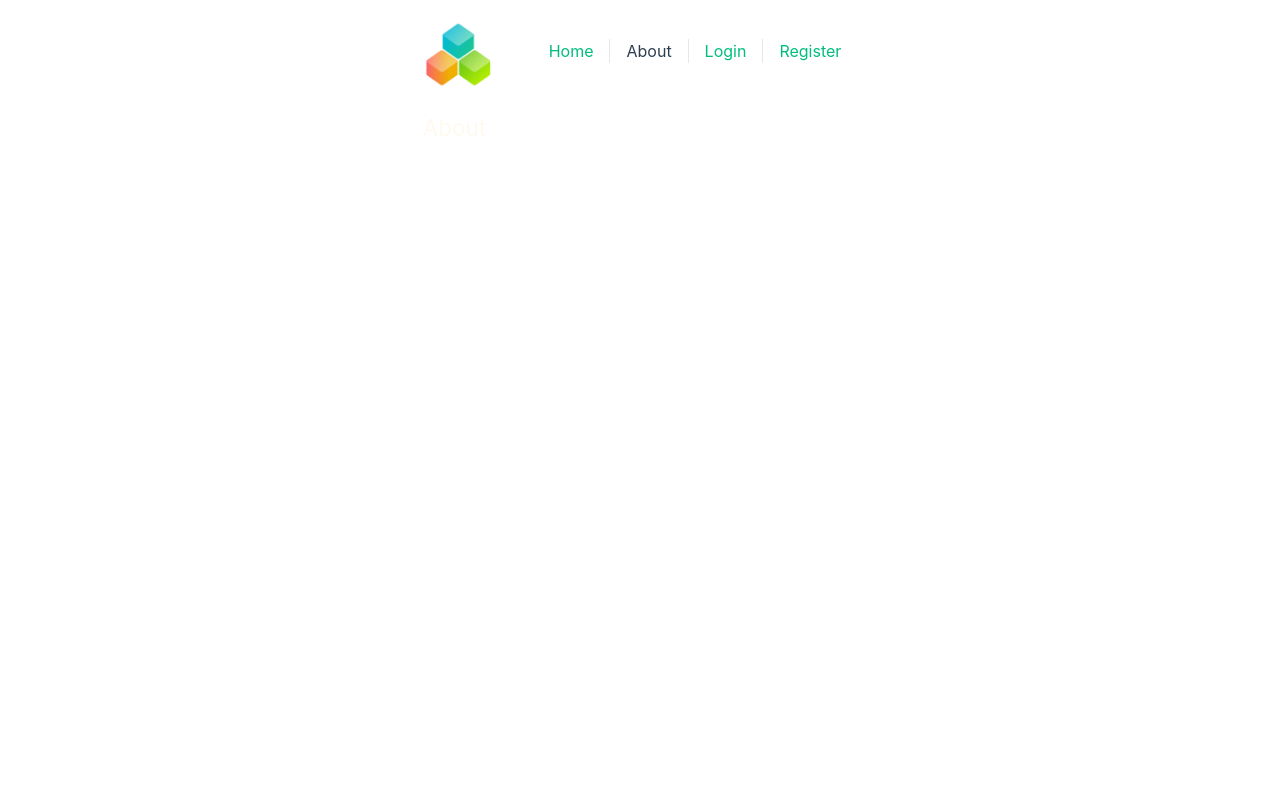
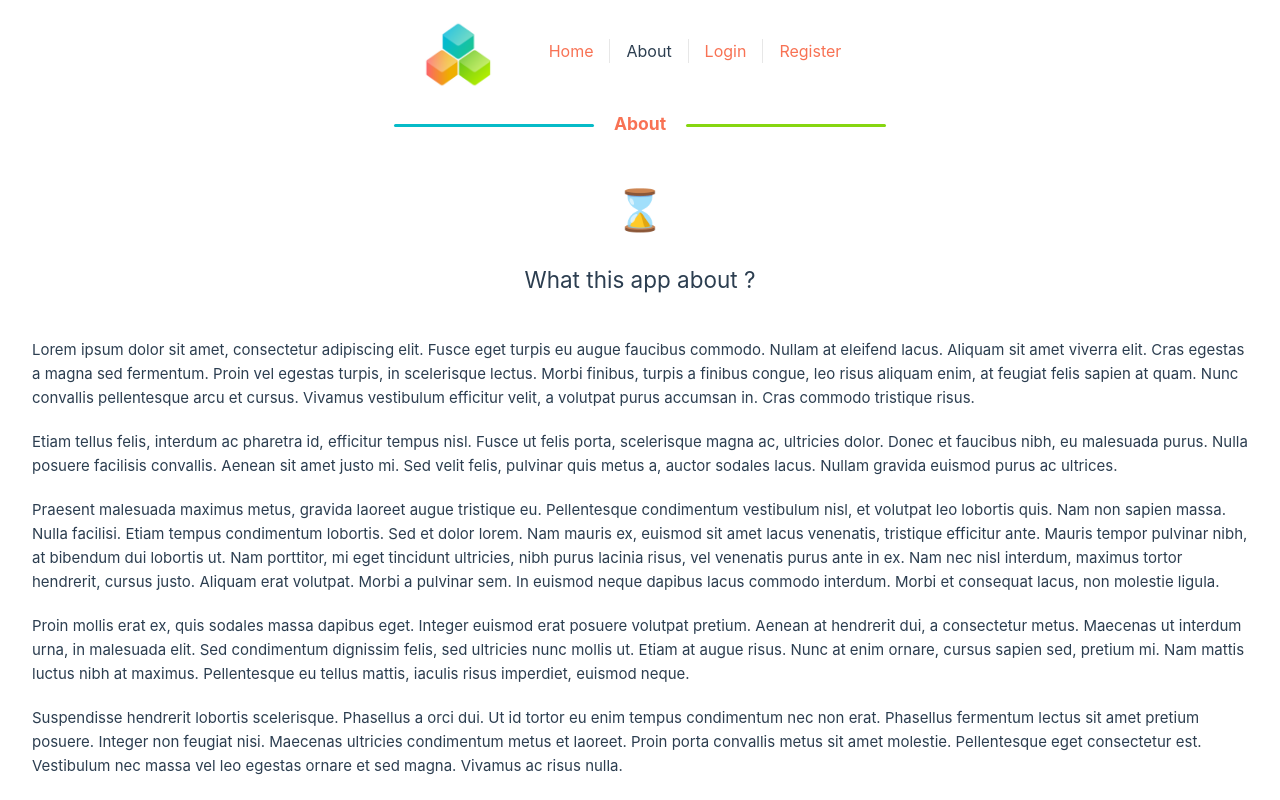
Before and after one commit to BeMontelli/stockmanager, a Vue app: page /about in a window 1280 px wide. Built offline with nearby package versions, Linux system fonts and the light colour scheme.

Commit message:
Base app Axios requests

```diff
--- a/package.json
+++ b/package.json
@@ -10,6 +10,7 @@
     "test:unit": "vitest"
   },
   "dependencies": {
+    "axios": "^1.6.8",
     "pinia": "^2.1.7",
     "vue": "^3.4.21",
     "vue-router": "^4.3.0"
--- a/src/App.vue
+++ b/src/App.vue
@@ -31,6 +31,7 @@ header {
   max-height: 100vh;
   display: flex;
   align-content: center;
+  justify-content: center;
 }
 
 header .wrapper {
--- a/src/assets/main.css
+++ b/src/assets/main.css
@@ -10,14 +10,14 @@
 a,
 .green {
   text-decoration: none;
-  color: hsla(160, 100%, 37%, 1);
+  color: hsl(11, 92%, 65%);
   transition: 0.4s;
   padding: 3px;
 }
 
 @media (hover: hover) {
   a:hover {
-    background-color: hsla(160, 100%, 37%, 0.2);
+    background-color: hsl(20, 65%, 15%);
   }
 }
 
--- a/src/components/partials/TheTitle.vue
+++ b/src/components/partials/TheTitle.vue
@@ -8,11 +8,40 @@ defineProps({
 </script>
 
 <template>
-  <h1 class="page__title">{{ msg }}</h1>
+  <section class="page__title_area">
+    <h1 class="page__title">{{ msg }}</h1>
+  </section>
 </template>
 
 <style scoped>
+.page__title_area{
+  text-align: center;
+}
 .page__title{
-  color: floralwhite;
+  position: relative;
+  text-align: center;
+  font-weight: bold;
+  color: hsl(11, 92%, 65%);
+  display: inline-block;
+  margin: 0 auto;
+  padding: 0 20px;
+}
+.page__title:before,.page__title:after{
+  content: "";
+  display: block;
+  position: absolute;
+  top: 50%;
+  height: 3px;
+  width: 200px;
+  border-radius: 3px;
+  background-color: hsl(11, 92%, 65%);
+}
+.page__title:before{
+  right: 100%;
+  background-color: #06BBC8;
+}
+.page__title:after{
+  left: 100%;
+  background-color: #86D610;
 }
 </style>
--- /dev/null
+++ b/src/components/partials/WelcomeMsg.vue
@@ -0,0 +1,49 @@
+<script setup>
+import { ref, onMounted } from 'vue';
+import axios from 'axios';
+
+const welcomeMessage = ref('');
+
+onMounted(() => {
+  fetchWelcomeMessage();
+});
+
+const fetchWelcomeMessage = () => {
+  axios.get('http://127.0.0.1:8000/api/v1/welcome')
+      .then(response => {
+        console.log(response.data.title);
+        welcomeMessage.value = response.data.title;
+      })
+      .catch(error => {
+        console.error('Error fetching welcome message:', error);
+      });
+};
+
+defineProps({
+  icon: {
+    type: String,
+    required: true
+  }
+})
+</script>
+
+<template>
+  <section class="page__welcome_msg_area">
+    <span class="page___welcome_in_msg">{{ icon }}</span>
+    <div class="page___welcome_msg" v-html="welcomeMessage"></div>
+  </section>
+</template>
+
+<style scoped>
+.page___welcome_in_msg{
+  display: block;
+  text-align: center;
+  padding: 40px 0 0;
+  color: white;
+  font-size: 40px;
+}
+.page___welcome_msg{
+  text-align: center;
+  padding: 20px 0 40px;
+}
+</style>
--- a/src/views/AboutView.vue
+++ b/src/views/AboutView.vue
@@ -5,12 +5,34 @@ import TheTitle from "@/components/partials/TheTitle.vue";
 <template>
   <section class="about">
     <TheTitle msg="About" />
+    <span class="page___icon">⌛️</span>
+    <div class="page___content">
+      <h2>What this app about ?</h2>
+      <p>Lorem ipsum dolor sit amet, consectetur adipiscing elit. Fusce eget turpis eu augue faucibus commodo. Nullam at eleifend lacus. Aliquam sit amet viverra elit. Cras egestas a magna sed fermentum. Proin vel egestas turpis, in scelerisque lectus. Morbi finibus, turpis a finibus congue, leo risus aliquam enim, at feugiat felis sapien at quam. Nunc convallis pellentesque arcu et cursus. Vivamus vestibulum efficitur velit, a volutpat purus accumsan in. Cras commodo tristique risus.</p>
+      <p>Etiam tellus felis, interdum ac pharetra id, efficitur tempus nisl. Fusce ut felis porta, scelerisque magna ac, ultricies dolor. Donec et faucibus nibh, eu malesuada purus. Nulla posuere facilisis convallis. Aenean sit amet justo mi. Sed velit felis, pulvinar quis metus a, auctor sodales lacus. Nullam gravida euismod purus ac ultrices.</p>
+      <p>Praesent malesuada maximus metus, gravida laoreet augue tristique eu. Pellentesque condimentum vestibulum nisl, et volutpat leo lobortis quis. Nam non sapien massa. Nulla facilisi. Etiam tempus condimentum lobortis. Sed et dolor lorem. Nam mauris ex, euismod sit amet lacus venenatis, tristique efficitur ante. Mauris tempor pulvinar nibh, at bibendum dui lobortis ut. Nam porttitor, mi eget tincidunt ultricies, nibh purus lacinia risus, vel venenatis purus ante in ex. Nam nec nisl interdum, maximus tortor hendrerit, cursus justo. Aliquam erat volutpat. Morbi a pulvinar sem. In euismod neque dapibus lacus commodo interdum. Morbi et consequat lacus, non molestie ligula.</p>
+      <p>Proin mollis erat ex, quis sodales massa dapibus eget. Integer euismod erat posuere volutpat pretium. Aenean at hendrerit dui, a consectetur metus. Maecenas ut interdum urna, in malesuada elit. Sed condimentum dignissim felis, sed ultricies nunc mollis ut. Etiam at augue risus. Nunc at enim ornare, cursus sapien sed, pretium mi. Nam mattis luctus nibh at maximus. Pellentesque eu tellus mattis, iaculis risus imperdiet, euismod neque.</p>
+      <p>Suspendisse hendrerit lobortis scelerisque. Phasellus a orci dui. Ut id tortor eu enim tempus condimentum nec non erat. Phasellus fermentum lectus sit amet pretium posuere. Integer non feugiat nisi. Maecenas ultricies condimentum metus et laoreet. Proin porta convallis metus sit amet molestie. Pellentesque eget consectetur est. Vestibulum nec massa vel leo egestas ornare et sed magna. Vivamus ac risus nulla.</p>
+    </div>
   </section>
 </template>
 
 <style>
 @media (min-width: 1024px) {
-  section.about {
+  section.about .page___icon{
+    display: block;
+    text-align: center;
+    padding: 40px 0 0;
+    color: white;
+    font-size: 40px;
+  }
+  section.about .page___content h2{
+    text-align: center;
+    padding: 20px 0 40px;
+  }
+  section.about .page___content p,
+  section.about .page___content li{
+    padding: 0 0 20px;
   }
 }
 </style>
--- a/src/views/HomeView.vue
+++ b/src/views/HomeView.vue
@@ -1,11 +1,14 @@
 <script setup>
 import TheTitle from "@/components/partials/TheTitle.vue";
+import WelcomeMsg from "@/components/partials/WelcomeMsg.vue";
+
 </script>
 
 <template>
   <main>
     <section class="home">
       <TheTitle msg="Home" />
+      <WelcomeMsg icon="👍"/>
     </section>
   </main>
 </template>
```
Also changed, not shown: 1 other file (tests, documents, lock files or other folders).
